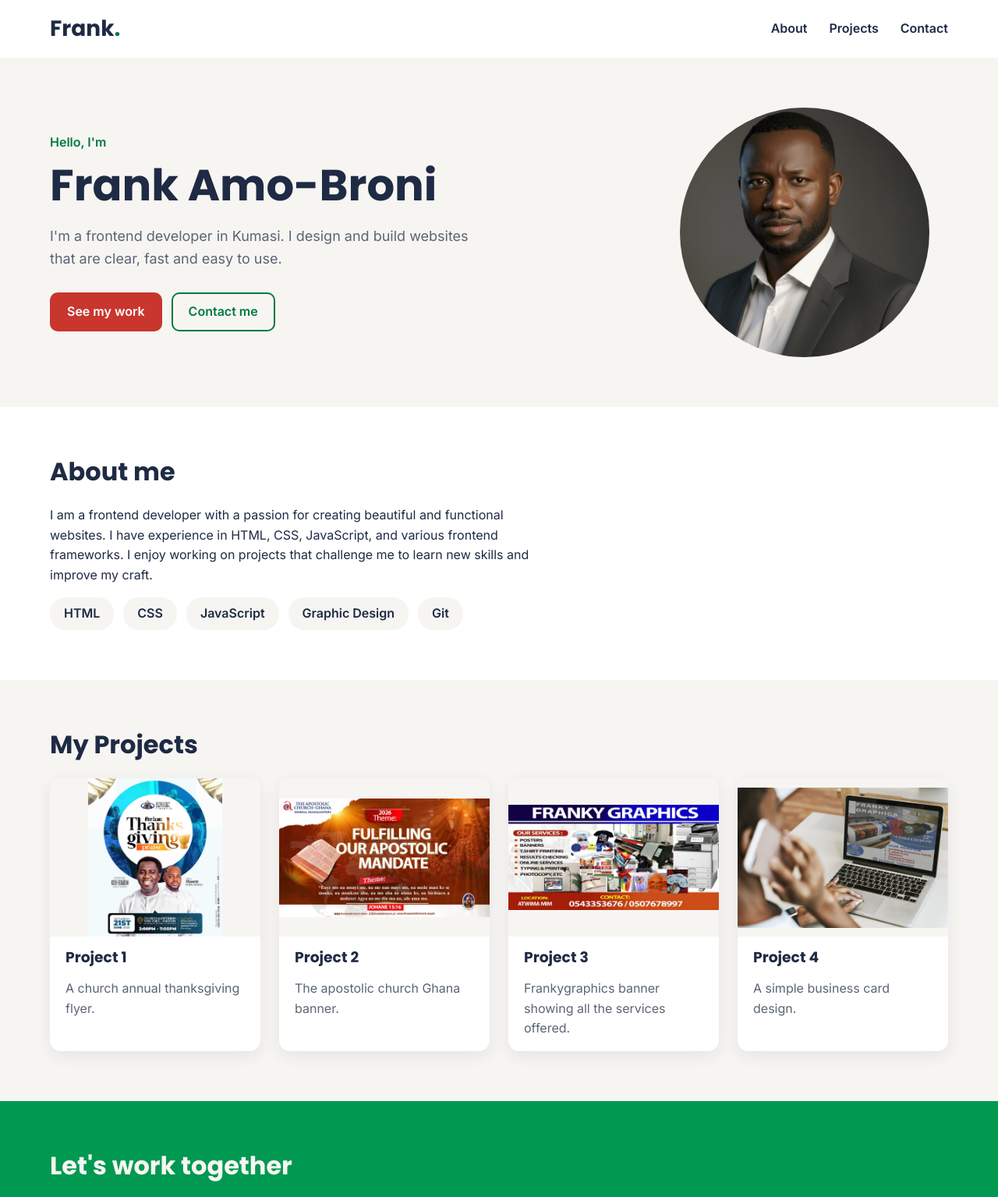
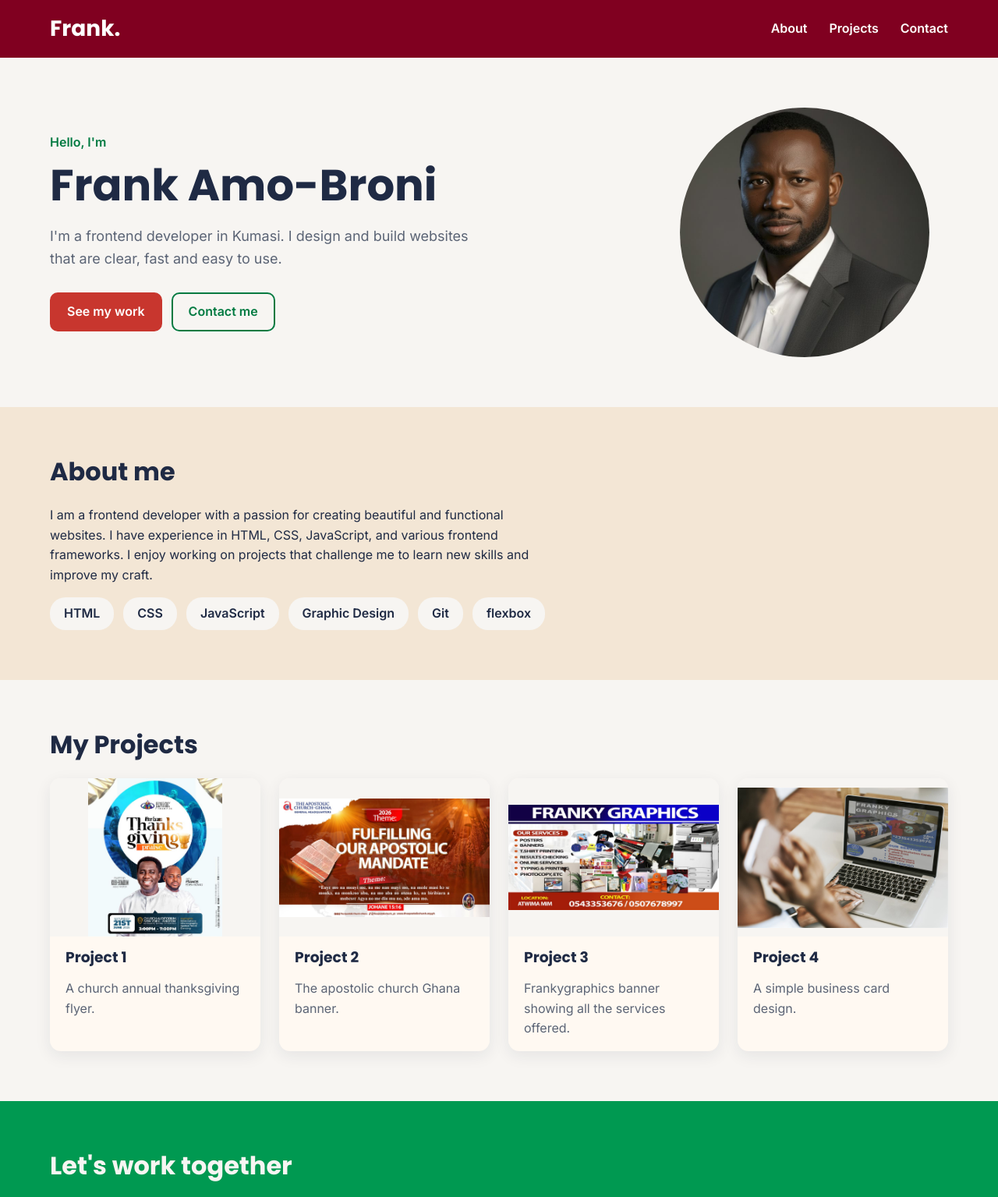
Before and after one commit to frankamobroni73-cloud/portfolio, a plain HTML site: page index.html in a window 1280 px wide. Shown: the top 1535 px of the page at 78% size. Drawn offline with Linux system fonts and the light colour scheme.

Commit message:
My first version of portfolio

```diff
--- a/index.html
+++ b/index.html
@@ -41,6 +41,7 @@
             <li>JavaScript</li>
             <li>Graphic Design</li>
             <li>Git</li>
+            <li>flexbox</li>
         </ul>
     </section>
 
@@ -94,4 +95,4 @@
         <p>&copy; 2026 Frank Amo-Broni. All rights reserved.</p>
     </footer>
 </body>
-</html>
+</h putml>
--- a/style.css
+++ b/style.css
@@ -50,17 +50,16 @@ section,
     align-items: center;
     gap: 0.75rem 1.5rem;
     padding-block: 1.25rem;
-    background: white;
+    background: #800020;
 }
 
 .logo {
     font-size: 1.75rem;
     font-weight: 700;
-    color: var(--navy);
+    color: #fff;
     text-decoration: none;
 }
 
-.logo span,
 .eyebrow {
     color: var(--green);
 }
@@ -73,7 +72,7 @@ nav {
 }
 
 nav a {
-    color: var(--navy);
+    color: #fff;
     text-decoration: none;
     font-weight: 600;
 }
@@ -161,7 +160,7 @@ h2 {
 }
 
 .about {
-    background: white;
+    background: #F3E6D5;
 }
 
 .about p {
@@ -192,7 +191,7 @@ h2 {
 
 .card {
     min-width: 0;
-    background: white;
+    background: #FFF9F2;
     border-radius: 0.875rem;
     overflow: hidden;
     box-shadow: 0 6px 20px rgb(31 42 68 / 8%);
@@ -271,8 +270,8 @@ h2 {
 }
 
 .site-footer {
-    background: var(--navy);
-    color: white;
+    background: var(--#D45060);
+    color: #0c0a0a;
     text-align: center;
     padding-block: 1.5rem;
 }
@@ -281,15 +280,17 @@ h2 {
     margin: 0;
 }
 
+/* phone */
 @media (max-width: 60rem) {
     .cards {
         grid-template-columns: repeat(2, minmax(0, 1fr));
     }
 }
 
-@media (max-width: 43.75rem) {
+@media (max-width: 700px) {
     .site-header {
         flex-direction: column;
+        gap: 12px;
     }
 
     .hero {
```
